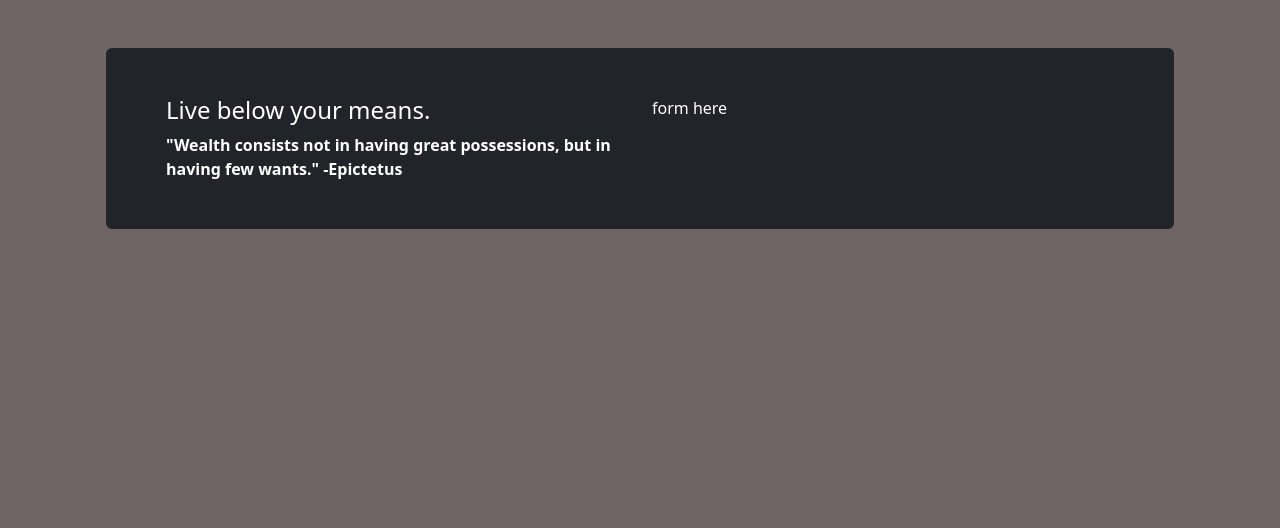
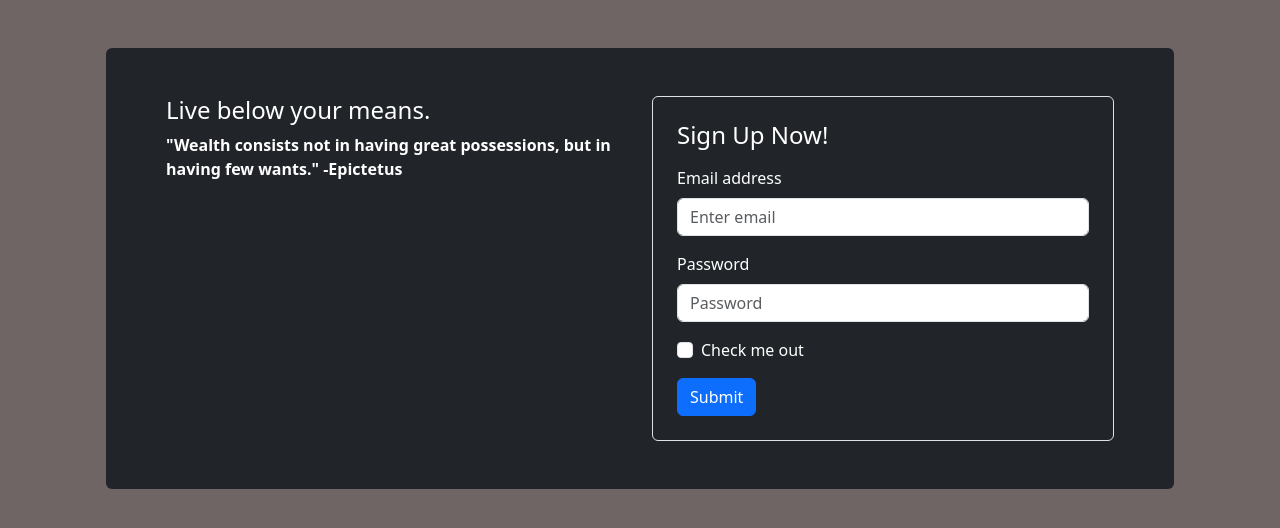
Before and after one commit to bhaskarajmeera/fiinancetrackerui, a React (Vite) app: page /signup in a window 1280 px wide. Shown: the top 528 px of the page. Built offline with nearby package versions, Linux system fonts and the light colour scheme.

Commit message:
feat(signup): add “Sign Up Now” form to signup page

```diff
--- /dev/null
+++ b/src/components/SignUpForm.jsx
@@ -0,0 +1,28 @@
+import React from 'react'
+import Button from 'react-bootstrap/Button';
+import Form from 'react-bootstrap/Form';
+
+export const SignUpForm = () => {
+  return (
+    <Form className='p-4 border rounded'>
+        <h4 className="mb-3">Sign Up Now!</h4>
+      <Form.Group className="mb-3" controlId="formBasicEmail">
+        <Form.Label>Email address</Form.Label>
+        <Form.Control type="email" placeholder="Enter email" />
+
+      </Form.Group>
+
+      <Form.Group className="mb-3" controlId="formBasicPassword">
+        <Form.Label>Password</Form.Label>
+        <Form.Control type="password" placeholder="Password" />
+      </Form.Group>
+      <Form.Group className="mb-3" controlId="formBasicCheckbox">
+        <Form.Check type="checkbox" label="Check me out" />
+      </Form.Group>
+      <Button variant="primary" type="submit">
+        Submit
+      </Button>
+    </Form>
+  )
+}
+export default SignUpForm;
--- a/src/pages/SignUp.jsx
+++ b/src/pages/SignUp.jsx
@@ -4,6 +4,8 @@
 import Row from 'react-bootstrap/Row';
 import Col from 'react-bootstrap/Col'
 import FinancialTips from '../components/FinancialTips.jsx';
+import SignUpForm from '../components/SignUpForm.jsx';
+
 
 
 
@@ -17,7 +19,7 @@
     <FinancialTips/>{""}
     </Col>
     <Col>
-    form here
+    <SignUpForm/>{""}
     </Col>
 
     </Row>
```
